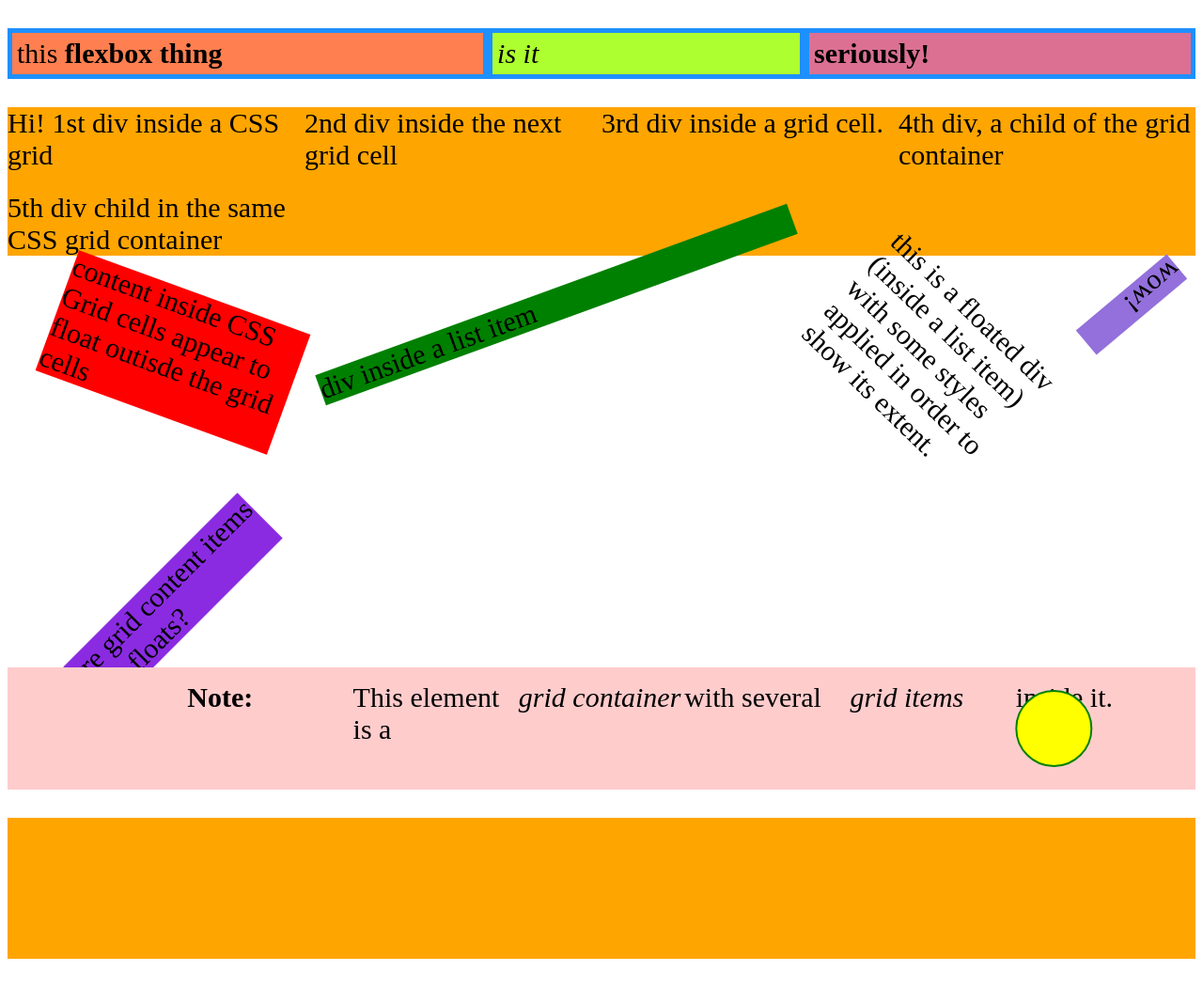
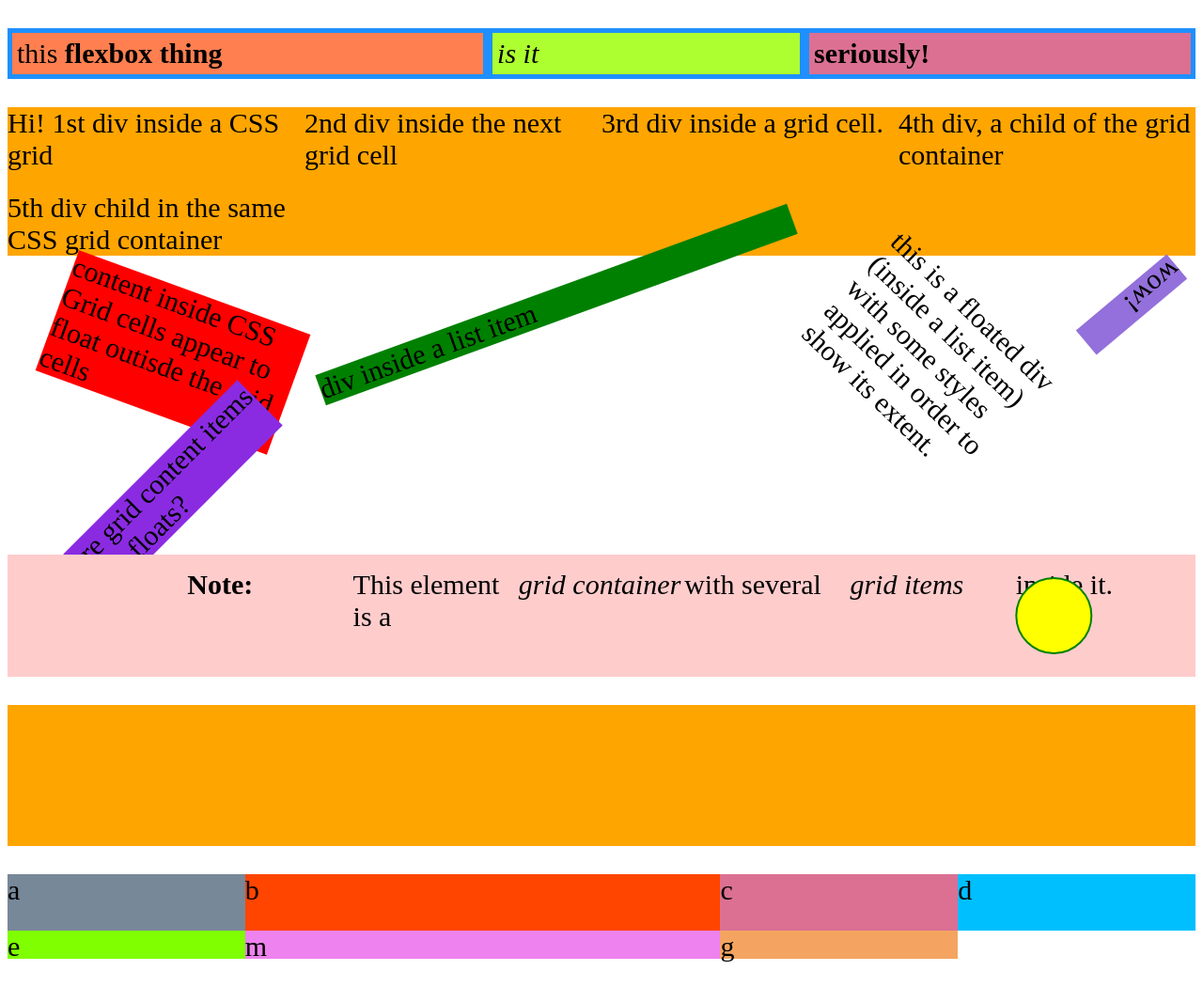
Before and after one commit to chongungit/webdev, a plain HTML site: page index.html in a window 1280 px wide. Shown: the whole page at 94% size. Before the commit the page ends 1028 px from the top, so only its background shows below. Drawn offline with nearby package versions, Linux system fonts and the light colour scheme.

```diff
--- a/index.html
+++ b/index.html
@@ -8,13 +8,15 @@
   <script src="scripts/script.js" defer></script>
 </head>
 <body>
-
+<section>
 <ul class="flex-bar">
   <li>this <strong>flexbox thing </strong></li>
   <li><em>is it</em></li>
   <li><strong> seriously!</strong></li>
 </ul>
+</section>
 
+<section>
 <div class="container-01">
   <div>Hi! 1st div inside a CSS grid</div>
   <div>2nd div inside the next grid cell</div>
@@ -22,7 +24,9 @@
   <div>4th div, a child of the grid container</div>
   <div>5th div child in the same CSS grid container</div>
 </div>
+</section>
 
+<section>
 <ul class="container-02">
   <li>
     <div class="grid grid-1">content inside CSS Grid cells appear to float outisde the grid cells</div>
@@ -41,7 +45,9 @@
     <div class="grid grid-5">are grid content items like floats?</div>
   </li>
 </ul>
+</section>
 
+<section>
 <p class="warning">
   <svg width="100" height="100">
     <circle cx="50" cy="50" r="40"
@@ -53,9 +59,23 @@
   <em> grid container </em> with several
   <em> grid items </em> inside it.
 </p>
+</section>
 
-<div id="grid-fixed"
+<section>
+<div id="grid-fixed">
+</div>
+</section>
 
-</div>
+<section>
+  <ul class="grid-f-fr">
+    <li>a</li>
+    <li>b</li>
+    <li>c</li>
+    <li>d</li>
+    <li>e</li>
+    <li>m</li>
+    <li>g</li>
+  </ul>
+</section>
 </body>
 </html>
--- a/style.css
+++ b/style.css
@@ -12,7 +12,7 @@
 .container-02 {
     display: grid;
     grid-template-columns: 1fr 2fr 1fr .5fr;
-    grid-template-rows: 10rem;
+    grid-template-rows: 6rem;
     list-style-type: none;
 }
 
@@ -58,8 +58,8 @@ grid {
 
 #grid-fixed {
     display: grid;
-    grid-template-columns: [start col-a ]200px [col-b] 50% [col-c] 100px [stop end last];
-    grid-template-rows: [start masthead] 3em [content] 100% [footer] 2em [stop end];
+    grid-template-columns: [start col-a ]200px [col-b] 60% [col-c] 3em [stop end last];
+    grid-template-rows: [start masthead] 3em [content] calc(100% - 5em) [footer] 2em [stop end];
     background-color: orange;
 }
 
@@ -91,3 +91,37 @@ grid {
 .flex-bar > li:nth-child(3) {
     background-color: palevioletred;
 }
+
+/*section {
+    display: -moz-inline-block;
+}*/
+
+.grid-f-fr {
+    list-style-type: none;
+    padding: 0em;
+    display: grid;
+    grid-template-columns: 1fr 2fr 1fr 1fr;
+    grid-template-rows: 2em 1em;
+}
+
+.grid-f-fr > li:nth-child(1) {
+    background-color: lightslategray;
+}
+.grid-f-fr > li:nth-child(2) {
+    background-color: orangered;
+}
+.grid-f-fr > li:nth-child(3) {
+    background-color: palevioletred;
+}
+.grid-f-fr > li:nth-child(4) {
+    background-color: deepskyblue;
+}
+.grid-f-fr > li:nth-child(5) {
+    background-color: chartreuse;
+}
+.grid-f-fr > li:nth-child(6) {
+    background-color: violet;
+}
+.grid-f-fr > li:nth-child(7) {
+    background-color: sandybrown;
+}
```
